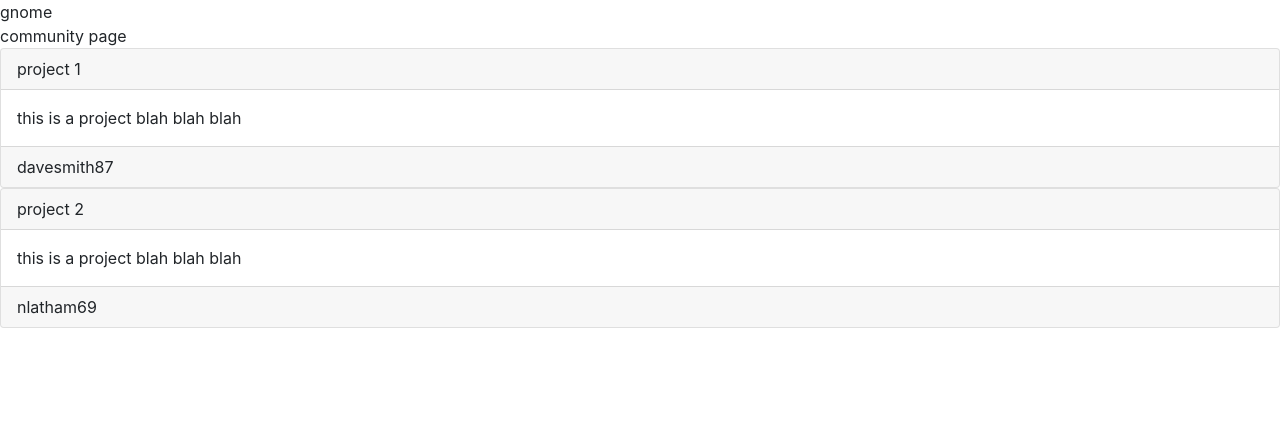
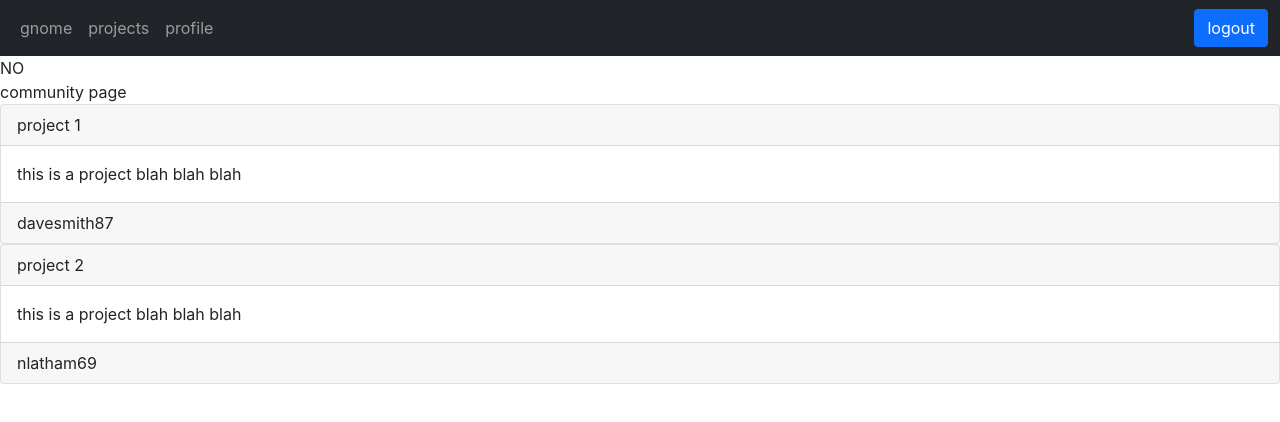
Before and after one commit to nlatham1999/gnome, a Next.js app: page /community in a window 1280 px wide. Shown: the top 422 px of the page. Built offline with nearby package versions, Linux system fonts and the light colour scheme.

Commit message:
more building

```diff
--- a/components/layout.js
+++ /dev/null
@@ -1,14 +0,0 @@
-
-export default function Layout({children}) {
-
-    return (
-        <div>
-            <header>
-                <a href='/'>gnome</a>
-            </header>
-            <main>
-                {children}
-            </main>
-        </div>
-    )
-}
--- /dev/null
+++ b/components/top-bar.js
@@ -0,0 +1,44 @@
+import { getUserName, isLoggedIn, logout } from "../lib/fake-data"
+import { useRouter } from "next/router";
+
+export default function TopBar () {
+
+    const userName = getUserName()
+
+    const router = useRouter();
+
+    return (
+        <div>
+        <nav class="navbar navbar-expand-sm bg-dark navbar-dark">
+
+            <div class="container-fluid">
+                <ul class="navbar-nav">
+                    <li class="nav-item">
+                        <a class="nav-link" href="/">gnome</a>
+                    </li>
+                    <li class="nav-item">
+                        <a class="nav-link" href={"/"+userName + "/projects"}>projects</a>
+                    </li>
+                    <li class="nav-item">
+                        <a class="nav-link" href={"/" + userName}>profile</a>
+                    </li>
+
+                </ul>
+                <button type="button" class="btn btn-primary" onClick={() => logoutUser()}>
+                    logout
+                </button>
+            </div>
+
+        </nav>
+
+        {isLoggedIn() && <div>YES</div>}
+        {!isLoggedIn() && <div>NO</div>}
+        </div>
+    )
+
+    function logoutUser(){
+        // logout();
+        router.push("/")
+
+    }
+}
--- /dev/null
+++ b/lib/fake-data.js
@@ -0,0 +1,27 @@
+
+export const user = {
+    name: "nlatham1999"
+}
+
+var loggedIn = false
+
+export function getUser () {
+    return user
+}
+
+export function isLoggedIn(){
+    return loggedIn
+}
+
+export function login() {
+    loggedIn = true
+}
+
+export function logout() {
+    loggedIn = false;
+    console.log("ENTERING")
+}
+
+export function getUserName(){
+    return user.name
+}
--- a/pages/[user].js
+++ b/pages/[user].js
@@ -1,7 +1,7 @@
 import { useRouter } from 'next/router'
-import Layout from '../components/layout'
 import { getUserProjects } from '../lib/user'
 import { GetServerSideProps } from 'next'
+import TopBar from '../components/top-bar'
 
 export async function getServerSideProps(context) {
 
@@ -19,8 +19,8 @@
   const { user } = router.query
 
   return (
-    <Layout>
       <div>
+        <TopBar />
         <p>User {user}</p>
         {/* {data[0].name} */}
         {data.map((project, i) => (
@@ -34,7 +34,6 @@
           </div>
         ))}
       </div>
-    </Layout>
   )
 
 }
--- a/pages/[user]/[project].js
+++ b/pages/[user]/[project].js
@@ -1,17 +1,17 @@
 import { useRouter } from 'next/router'
-import Layout from '../../components/layout'
+import { Navbar } from 'react-bootstrap'
 
 export default function Project () {
   const router = useRouter()
   const { user, project } = router.query
 
   return (
-    <Layout>
+
       <div>
+        <TopBar />
         <p>Project Name: {project} </p>
         <p>User <a href={"/"+user}>{user}</a></p>
       </div>
-    </Layout>
   )
 
 }
--- a/pages/community.js
+++ b/pages/community.js
@@ -1,15 +1,14 @@
-import Layout from "../components/layout"
 import ProjectCard from "../components/project-card"
+import TopBar from "../components/top-bar"
 
 
 export default function Community(){
     return (
-        <Layout>
-            <div>
-                community page
-                <ProjectCard project={{name: "project 1", owner: "davesmith87", description: "this is a project blah blah blah"}}/>
-                <ProjectCard project={{name: "project 2", owner: "nlatham69", description: "this is a project blah blah blah"}}/>
-            </div>
-        </Layout>
+        <div>
+            <TopBar />
+            community page
+            <ProjectCard project={{name: "project 1", owner: "davesmith87", description: "this is a project blah blah blah"}}/>
+            <ProjectCard project={{name: "project 2", owner: "nlatham69", description: "this is a project blah blah blah"}}/>
+        </div>
     )
 }
```
Also changed, not shown: components/home-page.js (added, +10 -0 lines), components/login-page.js (added, +44 -0 lines), pages/[user]/projects.js (added, +12 -0 lines), pages/index.js (+11 -26 lines), lib/get-projects.js (added).
